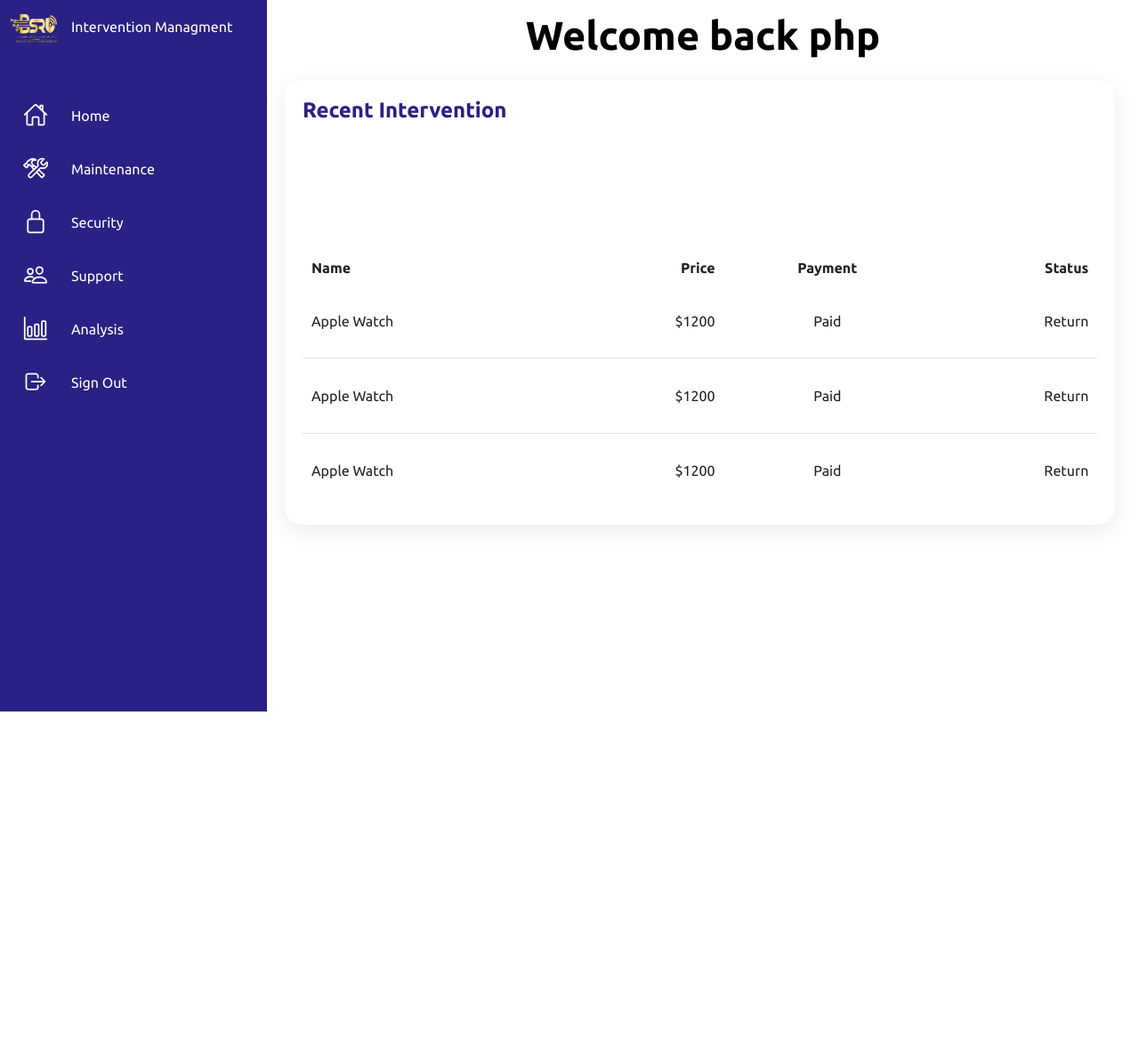
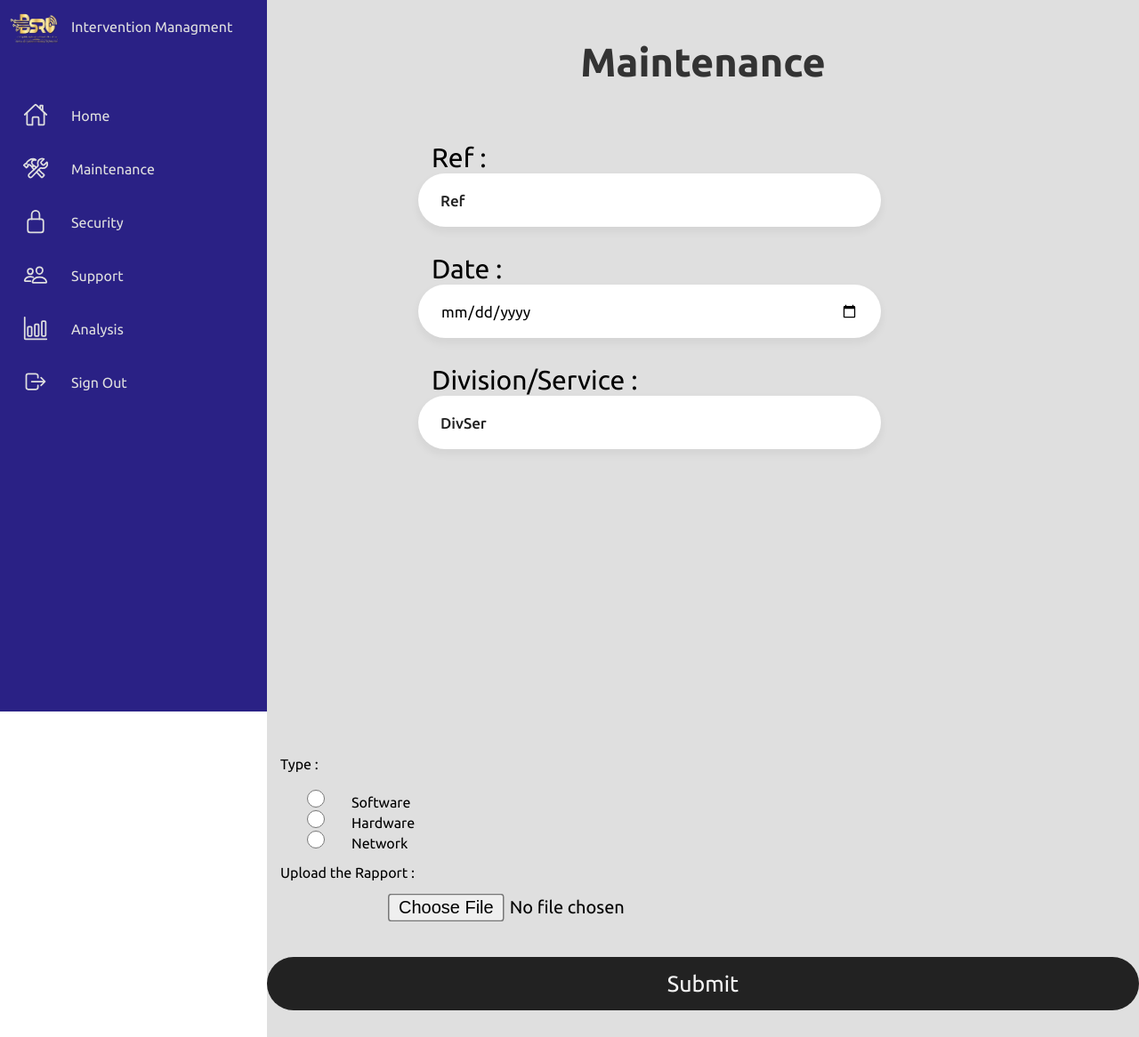
Before and after one commit to 9IlyAss/Intervention_Management, a PHP site: page /HomePage.html in a window 1280 px wide; the page is wider, and only the part inside the window is pictured. Shown: that part at 89% size. Before the commit the page ends 800 px from the top of that part, so only its background shows below. Run offline with PHP 8.4, Linux system fonts and the light colour scheme.

Commit message:
add things in HomePage(html/css) and fix some errors

```diff
--- a/HomePage.css
+++ b/HomePage.css
@@ -11,7 +11,7 @@
 
 :root {
   --blue: #2a2185;
-  --white: #fff;
+  --white: #dfdfdf;
   --gray: #f5f5f5;
   --black1: #222;
   --black2: #999;
@@ -25,9 +25,12 @@
 .container {
   position: relative;
   width: 100%;
+
+  min-height: 100vh;
+  background-color:var(--white) ;
 }
 
-/* =============== Navigation ================ */
+/* ======================================================== Navigation -----------------------================ */
 .navigation {
   position: fixed;
   width: 300px;
@@ -108,7 +111,7 @@
   white-space: nowrap;
 }
 
-/* HOME*/
+/*------------------------------------------------------------------- HOME-----------------------------------*/
 #Home {
   position: absolute;
   width: calc(100% - 300px);
@@ -122,12 +125,14 @@
   left: 80px;
 }
 
-.welcome
-{
-  margin-top: 10px;
+.header{
+  text-align: center;
+  margin: 40px 0 10px 0;
+  color: #333;
+  font-size: 30px;
+  font-weight: 600;
   top: 30px;
   height: 60px;
-  font-size: 30px;
   display: flex;
   justify-content: center;
   align-items: center;
@@ -200,3 +205,98 @@
 .details .recentOrders table tr td:nth-child(3) {
   text-align: center;
 }
+
+
+/*------------------------------------------------------------Maintenance-----------------------------------------------*/
+#Maintenance {
+  /*display: none;*/
+  position: absolute;
+  width: calc(100% - 300px);
+  left: 300px;
+  min-height: 100vh;
+  background: var(--white);
+  transition: 0.5s;
+}
+#Maintenance.active
+{
+  width: calc(100% - 80px);
+  left: 80px;
+}
+
+.info {
+  font-size: 30px;
+  min-height: calc(100vh - 60px);
+  position: relative;
+  padding-left: 170px;
+  padding-top: 50px;
+  display: grid;
+  grid-template-columns: 2fr 1fr;
+  grid-gap: 30px;
+}
+
+#input-field
+{
+  width: 100%;
+  height: 60px;
+  font-size: 17px;
+  padding: 0 25px;
+  margin-bottom: 15px;
+  border-radius: 30px;
+  border: none;
+  box-shadow: 0px 5px 10px 1px rgba(0,0,0, 0.05);
+  transition: 0.3s;
+}
+::placeholder{
+  font-weight: 500;
+  color: #222;
+}
+#radio
+{
+  padding-top: 20px;
+  padding-left: 30px;
+
+}
+input[type="radio"]
+{
+  width: 50px;
+  height: 20px;
+}
+.input-field:focus{
+  width: 105%;
+}
+label
+{
+  padding-left: 15px;
+}
+.labels
+{
+  padding-bottom: 15px;
+}
+input[type="file"]
+{
+  margin-top: 20px;
+  transform: scale(1.5);
+  padding-left: 160px;
+}
+input[type="button"]
+{
+  margin-top: 30px;
+  margin-left: px;
+  margin-bottom: 30px;
+  width: 100%;
+  height: 60px;
+    background: #222;
+    border: none;
+    border-radius: 30px;
+    cursor: pointer;
+    transition: .3s;
+    color: var(--gray);
+    font-size: 25px;
+}
+
+input[type="button"]:hover
+{
+
+    background: #000;
+    transform: scale(1.05,1);
+}
--- a/HomePage.html
+++ b/HomePage.html
@@ -80,7 +80,7 @@
         </div>
         <!--HOME PAGE-->
     <div id="Home">
-        <div class="welcome">
+        <div class="header">
             <h2>Welcome back php</h2>
         </div>
 
@@ -124,7 +124,48 @@
             </div>
         </div>
     </div>
-
+    <!--Maintenace-->
+    <div id="Maintenance">
+        <div class="header">
+            <h2>Maintenance</h2>
+        </div>
+        <div class="info">
+            <form action="" method="post">
+                <div class="labels">
+                    <label>Ref :</label><br>
+                    <input type="text" placeholder="Ref" id="input-field"><br>
+                </div>
+                <div class="labels">
+                    <label>Date :</label><br>
+                    <input type="date" name="Date" id="input-field"><br>
+                </div>
+                <div class="labels">
+                    <label >Division/Service :</label><br>
+                    <input type="text" placeholder="DivSer" id="input-field"><br>
+                </div>
+                <!--<div class="labels">
+                    <label>Work :</label>
+                    <div id="Work">
+                        <input type="radio" name="Work" value="WorkCompleted" ><label>Completed</label>
+                        <input type="radio" name="Work" value="WorkProgress" ><label>in Progress</label><br>
+                </div>-->
+                </div>
+                <div class="labels">
+                    <label >Type :</label><br>
+                    <div id="radio">
+                        <input type="radio" name="type" value="Software" ><label>Software</label><br>
+                        <input type="radio" name="type" value="Hardware" ><label>Hardware</label><br>
+                        <input type="radio" name="type"  value="Network" ><label>Network</label><br>
+                    </div>
+                </div>
+                <div class="labels">
+                    <label>Upload the Rapport :</label><br>
+                    <input type="file" name="rapport"><br>
+                </div>
+                <input type="button" value="Submit">
+            </form>
+        </div>
+    </div>
 
 
     </div>
@@ -159,6 +200,7 @@
 
     <!-- =========== Scripts =========  -->
     <script>
+
         // add hovered class to selected list item
 let list = document.querySelectorAll(".navigation li");
 
```
